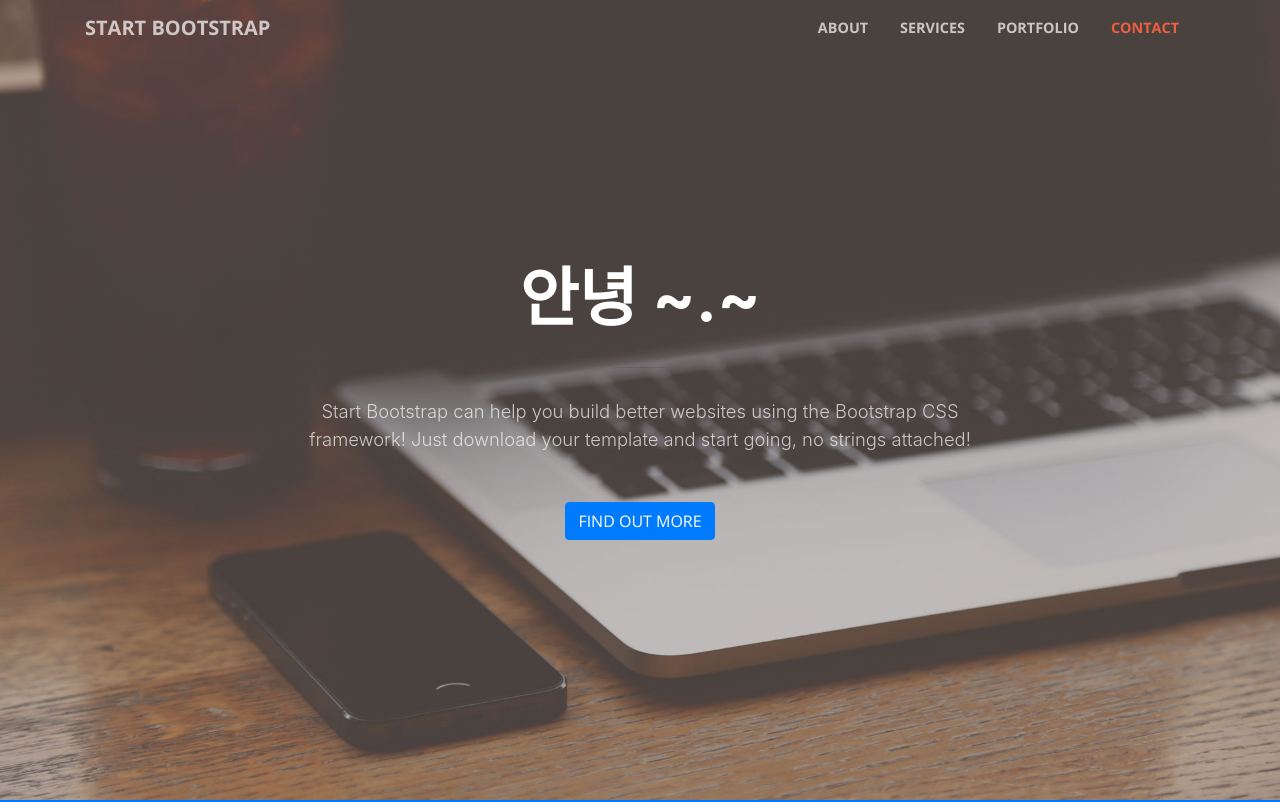
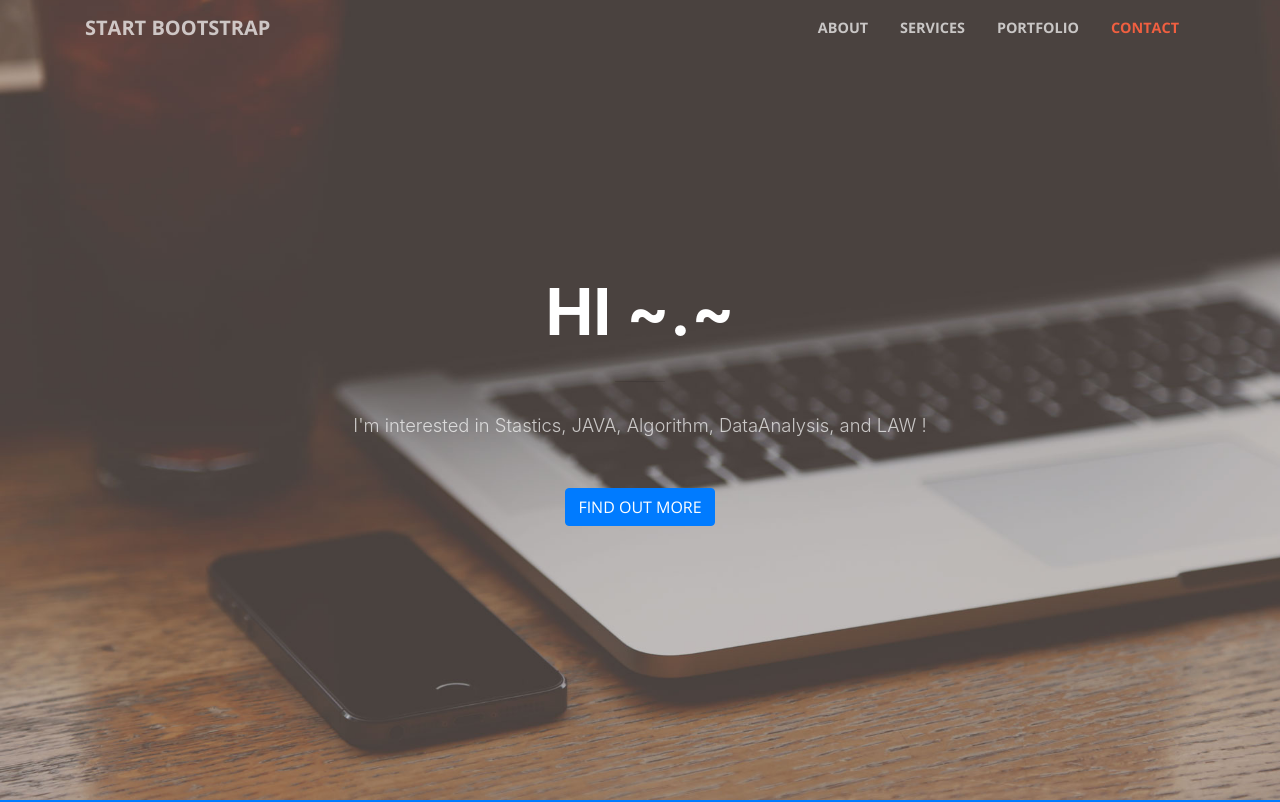
Before and after one commit to winty4848/winty95.github.io, a website with bundled scripts: page index.html in a window 1280 px wide. Shown: the top 802 px of the page. Built offline with nearby package versions, Linux system fonts and the light colour scheme.

Commit message:
first commit

```diff
--- a/index.html
+++ b/index.html
@@ -8,7 +8,7 @@
     <meta name="description" content="">
     <meta name="author" content="">
 
-    <title>Creative - Start Bootstrap Theme</title>
+    <title>Creative - Thanks </title>
 
     <!-- Bootstrap core CSS -->
     <link href="vendor/bootstrap/css/bootstrap.min.css" rel="stylesheet">
@@ -59,12 +59,12 @@
         <div class="row">
           <div class="col-lg-10 mx-auto">
             <h1 class="text-uppercase">
-              <strong>안녕 ~.~ </strong>
+              <strong>HI ~.~ </strong>
             </h1>
             <hr>
           </div>
           <div class="col-lg-8 mx-auto">
-            <p class="text-faded mb-5">Start Bootstrap can help you build better websites using the Bootstrap CSS framework! Just download your template and start going, no strings attached!</p>
+            <p class="text-faded mb-5">I'm interested in Stastics, JAVA, Algorithm, DataAnalysis, and LAW ! </p>
             <a class="btn btn-primary btn-xl js-scroll-trigger" href="#about">Find Out More</a>
           </div>
         </div>
```
